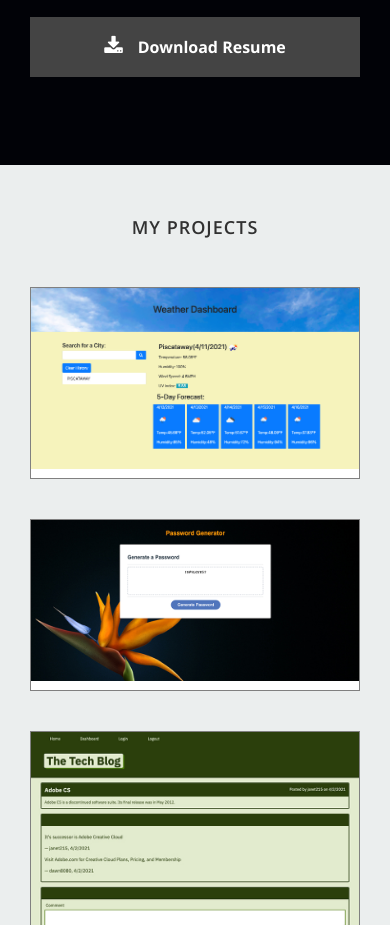
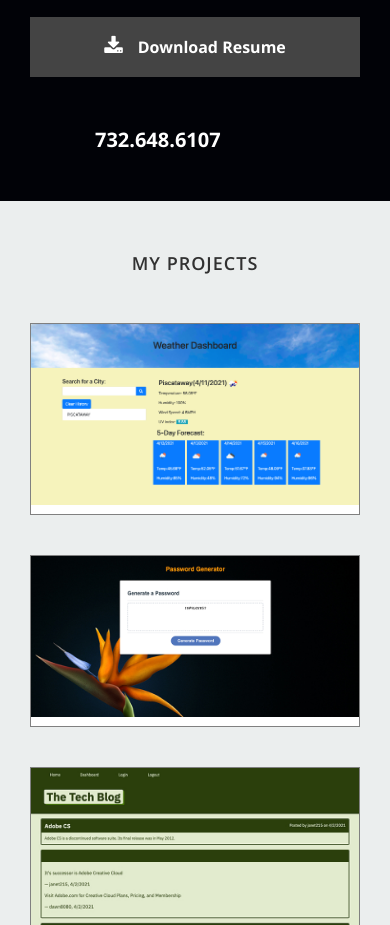
Before and after one commit to CRenauro/ClaraRenauro, a React (Create React App) app: page / in a window 390 px wide. Shown: the part 1180-2105 px from the top of the page. Built offline with nearby package versions, Linux system fonts and the light colour scheme.

Commit message:
added phone number

```diff
--- a/public/css/layout.css
+++ b/public/css/layout.css
@@ -143,6 +143,10 @@ ul#nav li.current a { color: #fe6928; }
    color: #fff;
    margin-bottom: 12px;
 }
+#about h4 {
+   color: #fff;
+   padding-left: 95px;
+}
 #about p {
    line-height: 30px;
    color: #ccc;
@@ -153,7 +157,7 @@ ul#nav li.current a { color: #fe6928; }
    height: 120px;
    border-radius: 100%;
 }
-#about .contact-details { width: 41.66667%; }
+
 #about .download {
    width: 58.33333%;
    padding-top: 6px;
--- a/public/resumeData.json
+++ b/public/resumeData.json
@@ -5,6 +5,7 @@
     "image":"profilepic.jpg",
     "bio":"My background is in Commercial Printing and Publishing. I'm looking for a role in Front End Development where I can combine my previous skills with newly acquired ones.",
     "contactmessage":"Here is where you should write your message to readers to have them get in contact with you.",
+    "phone": "732.648.6107",
 
     "address":{
       "city":"Piscataway ",
--- a/src/Components/About.js
+++ b/src/Components/About.js
@@ -9,6 +9,7 @@ class About extends Component {
     const bio = this.props.data.bio;
 
     const resumeDownload = this.props.data.resumedownload;
+    const phone = this.props.data.phone;
 
     const networks = this.props.data.social.map(function (network) {
       return (
@@ -30,6 +31,8 @@ class About extends Component {
             <h2>About Me</h2>
 
             <p>{bio}</p>
+
+            {/* <h6>732.648.6107</h6> */}
             <div className="row">
               <div className="columns contact-details">
                 <ul className="social-links">{networks}</ul>
@@ -42,7 +45,7 @@ class About extends Component {
                   </a>
                 </p>
               </div>
-
+              <h4>{phone}</h4>
             </div>
           </div>
         </div>
```
